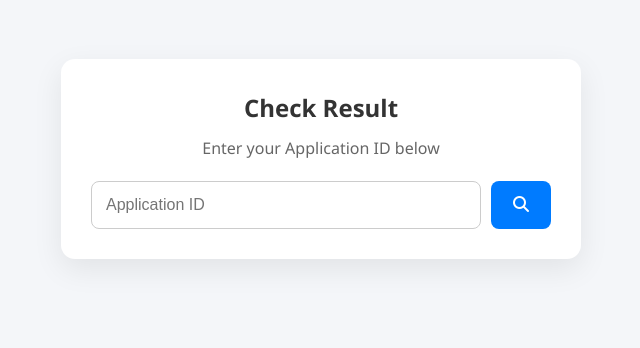
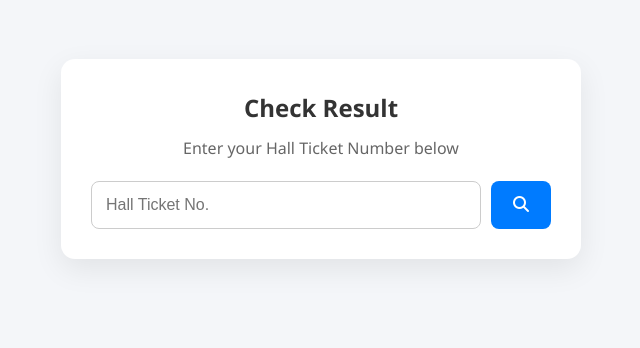
Before and after one commit to cherry-cpu/abagritech, a PHP site: page /httpsabagritech/results.php in a window 1280 px wide. Shown: the part 357-705 px from the top of the page, without its empty margins (319-959 px from the left). Run offline with PHP 8.4, Linux system fonts and the light colour scheme.

Commit message:
Update results.php
application id to hall ticket no.

```diff
--- a/results.php
+++ b/results.php
@@ -242,10 +242,10 @@ if (isset($_POST['application_id'])) {
 
         <div class="result-search-card">
             <h2>Check Result</h2>
-            <p>Enter your Application ID below</p>
+            <p>Enter your Hall Ticket Number below</p>
 
             <form method="post" class="result-search-form">
-                <input type="text" name="application_id" placeholder="Application ID" required>
+                <input type="text" name="application_id" placeholder="Hall Ticket No." required>
                 <button type="submit">
                     <i class="fas fa-search"></i>
                 </button>
```
